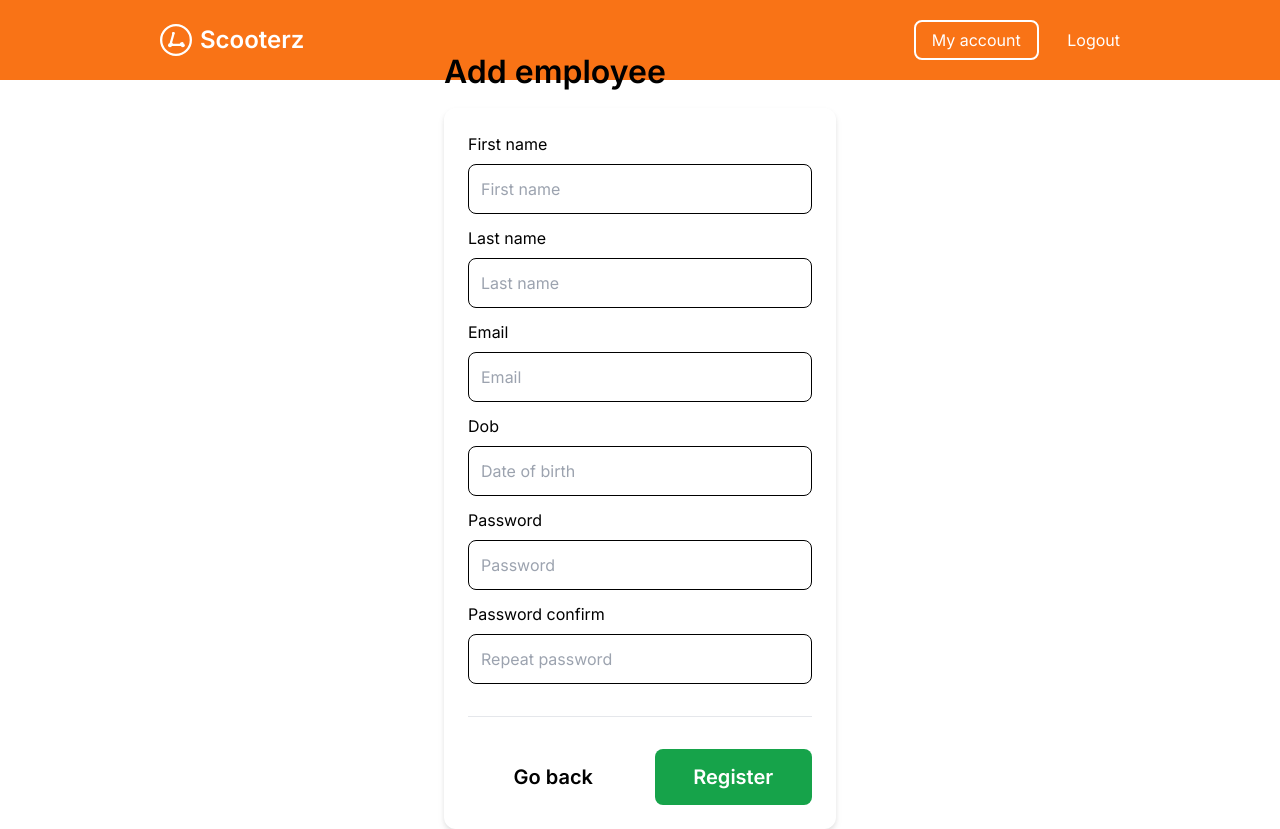
After one commit to dillongoods/escooter-app, a Flask app: template app/templates/manager/add_employee.html in a window 1280 px wide. The commit adds this page. Run offline with Flask 2, Linux system fonts and the light colour scheme; the template is opened without the code that fills it, so the values that code supplies are empty, except form fields; tables that the repository leaves empty hold one stand-in row (values such as "Sample post"); form fields are guessed from the names that the template uses; some libraries are stand-ins or nearby versions.

Commit message:
Manager can add employees

```diff
--- a/app/forms.py
+++ b/app/forms.py
@@ -15,6 +15,7 @@ class RegistrationForm(RegisterForm):
     first_name = StringField('First name')
     last_name = StringField('Last name')
     dob = DateField('Date of Birth')
+
 
 class StoreCardDetailsForm(FlaskForm):
     id = StringField('id')
--- a/app/templates/hireScooter.html
+++ b/app/templates/hireScooter.html
@@ -60,7 +60,6 @@
           <div class="flex">
             <span class="font-bold">£</span>
             <span id="cost" class="font-bold">4</span>
-            <!-- <span class="font-bold">£</span> -->
           </div>
         </div>
       </div>
--- /dev/null
+++ b/app/templates/manager/add_employee.html
@@ -0,0 +1,73 @@
+{% extends "base/index.html" %} {% block content %}
+
+<div class="w-[392px] mx-auto flex flex-col h-full justify-center">
+  <span class="text-h6">Add employee</span>
+  <div class="drop-shadow-md bg-white rounded-xl mt-4 p-6">
+    <form
+      method="post"
+      name="register_user_form"
+    >
+      {{ register_user_form.hidden_tag() }}
+      <div class="mb-3">
+        {{ register_user_form.first_name.label(class_="mb-2") }} {{
+        register_user_form.first_name(class_='mt-2 w-full p-3 rounded-lg border
+        border-black', placeholder_="First name") }} {% for error in
+        register_user_form.first_name.errors %}
+        <div class="alert alert-danger w-100" role="alert">[{{ error }}]</div>
+        {% endfor %}
+      </div>
+      <div class="mb-3">
+        {{ register_user_form.last_name.label }} {{
+        register_user_form.last_name(class_='mt-2 w-full p-3 rounded-lg border
+        border-black', placeholder_="Last name") }} {% for error in
+        register_user_form.last_name.errors %}
+        <div class="alert alert-danger w-100" role="alert">[{{ error }}]</div>
+        {% endfor %}
+      </div>
+      <div class="mb-3">
+        {{ register_user_form.email.label }} {{
+        register_user_form.email(class_='mt-2 w-full p-3 rounded-lg border
+        border-black', placeholder_="Email") }} {% for error in
+        register_user_form.email.errors %}
+        <div class="alert alert-danger w-100" role="alert">[{{ error }}]</div>
+        {% endfor %}
+      </div>
+      <div class="mb-3">
+        {{ register_user_form.dob.label }} {{
+        register_user_form.dob(class_='mt-2 w-full p-3 rounded-lg border
+        border-black', placeholder_="Date of birth") }} {% for error in
+        register_user_form.dob.errors %}
+        <div class="alert alert-danger w-100" role="alert">[{{ error }}]</div>
+        {% endfor %}
+      </div>
+      <div class="mb-3">
+        {{ register_user_form.password.label }} {{
+        register_user_form.password(class_='mt-2 w-full p-3 rounded-lg border
+        border-black', placeholder_="Password") }} {% for error in
+        register_user_form.password.errors %}
+        <div class="alert alert-danger w-100" role="alert">[{{ error }}]</div>
+        {% endfor %}
+      </div>
+      <div class="mb-3">
+        {{ register_user_form.password_confirm.label}} {{
+        register_user_form.password_confirm(class_='mt-2 w-full p-3 rounded-lg
+        border border-black', placeholder_="Repeat password") }} {% for error in
+        register_user_form.password_confirm.errors %}
+        <div class="alert alert-danger w-100" role="alert">[{{ error }}]</div>
+        {% endfor %}
+      </div>
+      <div class="w-full h-px bg-gray-200 my-8"></div>
+      <div class="w-full flex">
+        <a class="p-3 w-full text-h4 rounded-lg text-center" href="/"
+          >Go back</a
+        >
+        <input
+          type="submit"
+          class="w-full bg-green-600 text-white text-h4 py-2 rounded-lg cursor-pointer ml-4"
+          value="Register"
+        />
+      </div>
+    </form>
+  </div>
+</div>
+{% endblock %}
```
Also changed, not shown: app/__init__.py (+3 -7 lines), app/setup.py (added, +8 -0 lines), app/templates/manager/index.html (+25 -0 lines), app/views.py (+30 -2 lines), app.db.
